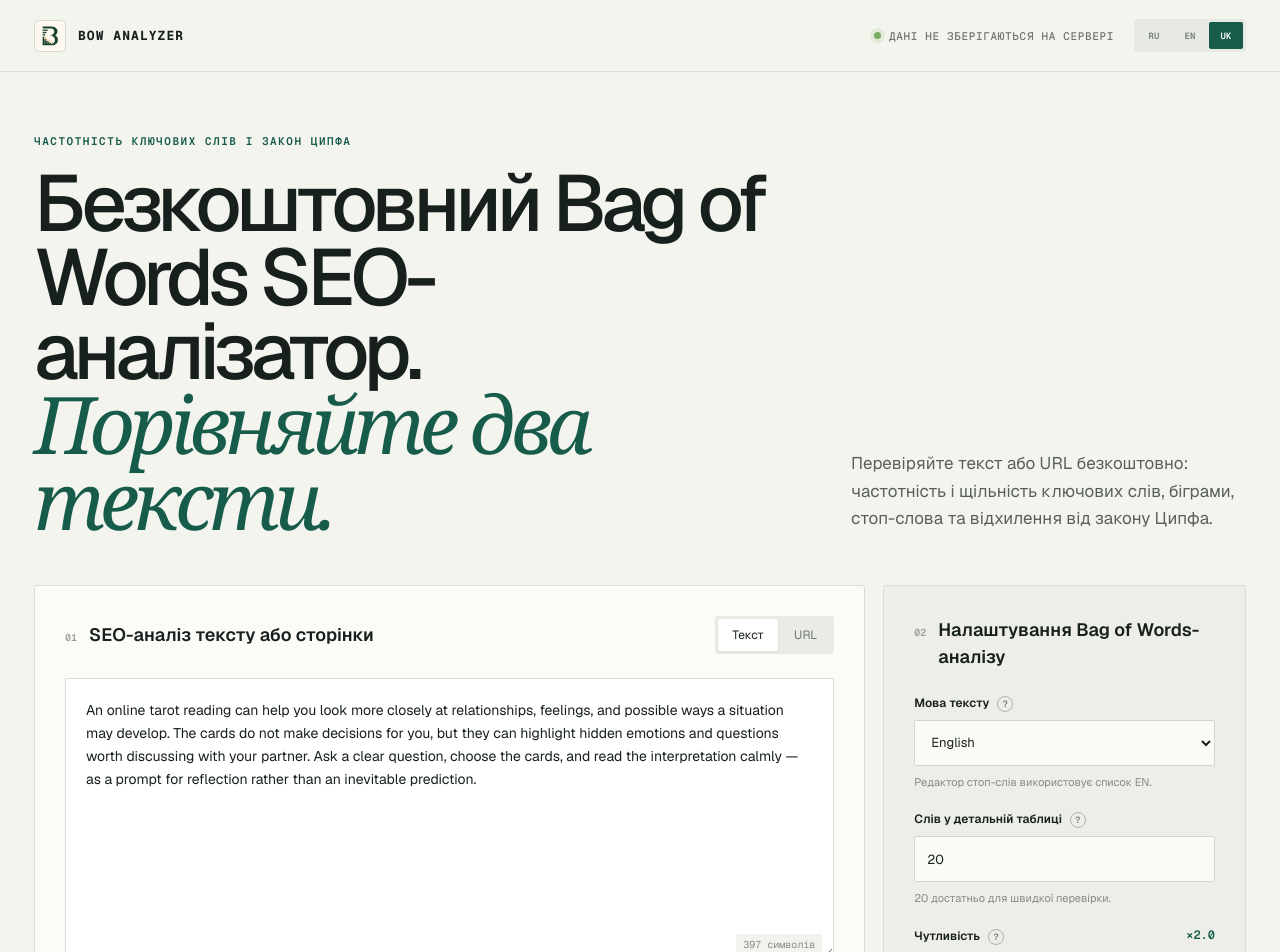
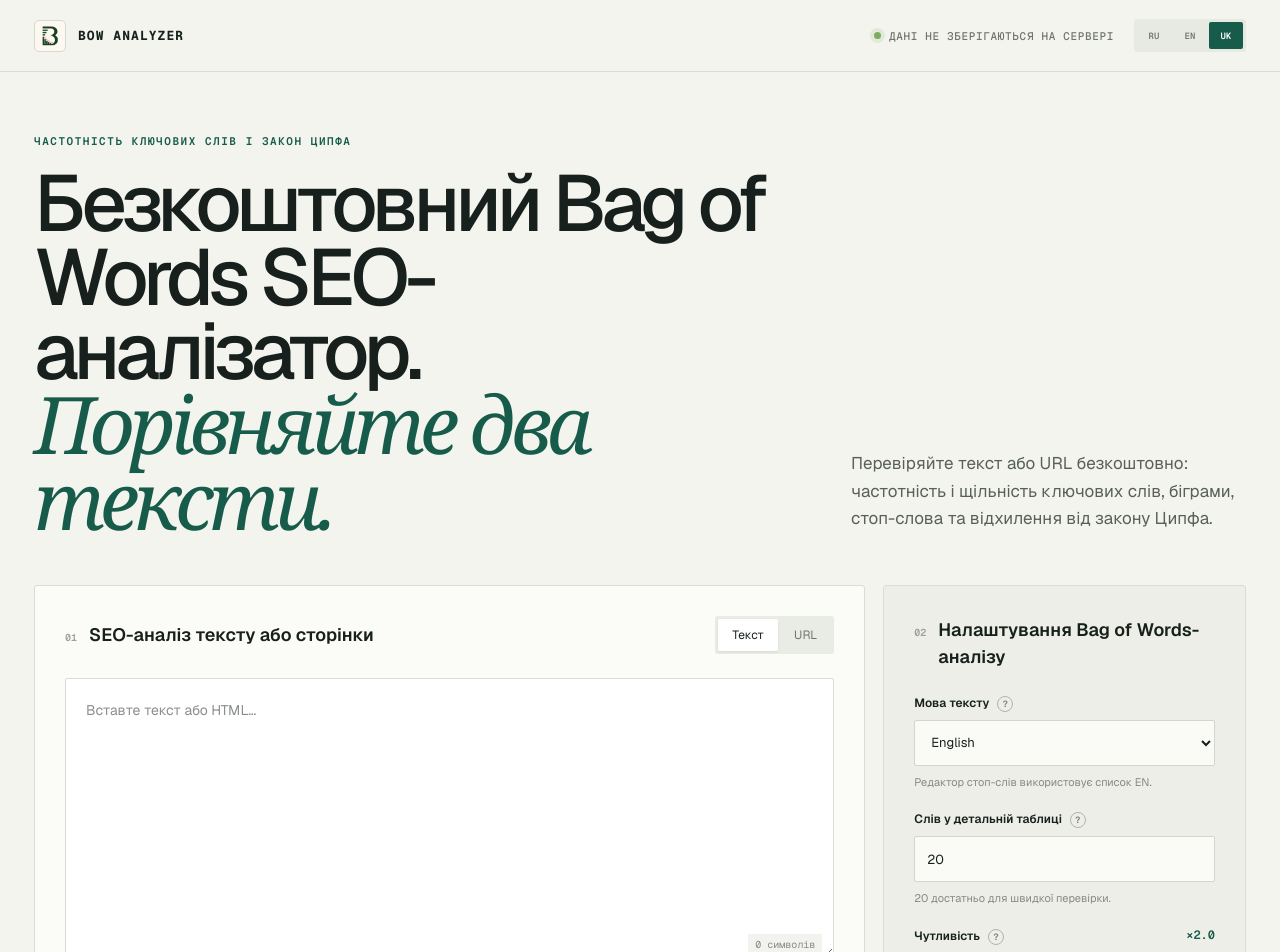
Before and after one commit to Tovt46/textanalysis.tools, a Next.js app: page /uk in a window 1280 px wide. Shown: the top 952 px of the page. Built offline with nearby package versions, Linux system fonts and the light colour scheme.

Commit message:
Remove default analyzer sample text

```diff
--- a/app/BowApp.tsx
+++ b/app/BowApp.tsx
@@ -20,7 +20,6 @@ const DEFAULT_STOPWORDS:Record<Lang,string> = {
   uk:"а, або, але, б, без, би, був, була, були, бути, в, вам, вас, ви, від, він, вона, вони, все, всіх, де, до, за, з, зі, й, і, із, його, її, їх, коли, ми, мене, мені, мною, на, над, не, ні, ним, нього, неї, о, по, про, під, при, та, так, ти, то, у, усе, це, цей, ця, ці, що, щоб, як",
   en:"a, an, and, are, as, at, be, been, by, for, from, had, has, have, he, her, hers, him, his, i, if, in, into, is, it, its, me, my, of, on, or, our, ours, she, so, that, the, their, them, they, this, to, us, was, we, were, what, when, where, which, who, why, will, with, you, your, yours",
 };
-const SAMPLE = `An online tarot reading can help you look more closely at relationships, feelings, and possible ways a situation may develop. The cards do not make decisions for you, but they can highlight hidden emotions and questions worth discussing with your partner. Ask a clear question, choose the cards, and read the interpretation calmly — as a prompt for reflection rather than an inevitable prediction.`;
 type T = (key:string, vars?:Record<string,string|number>)=>string;
 
 function Tip({ children }: { children:React.ReactNode }) {
@@ -110,8 +109,8 @@ function Comparison({ baseline, current, onClear, t, uiLang }: { baseline:SavedR
 const LANGUAGE_ROUTES: Record<UiLang,string> = { ru:"/ru", en:"/", uk:"/uk" };
 
 export default function BowApp({ uiLang }: { uiLang:UiLang }) {
-  const [sourceType,setSourceType]=useState<"text"|"url">("text"); const [source,setSource]=useState(SAMPLE);
-  const [language,setLanguage]=useState("en"); const [focus,setFocus]=useState("online tarot, relationships, feelings");
+  const [sourceType,setSourceType]=useState<"text"|"url">("text"); const [source,setSource]=useState("");
+  const [language,setLanguage]=useState("en"); const [focus,setFocus]=useState("");
   const [top,setTop]=useState(20); const [tolerance,setTolerance]=useState(2); const [keepStopwords,setKeepStopwords]=useState(false);
   const [stopwordEditorLang,setStopwordEditorLang]=useState<Lang>("en"); const [stopwordLists,setStopwordLists]=useState<Record<Lang,string>>(DEFAULT_STOPWORDS);
   const [result,setResult]=useState<Analysis|null>(null); const [baseline,setBaseline]=useState<SavedResult|null>(null);
@@ -135,7 +134,7 @@ export default function BowApp({ uiLang }: { uiLang:UiLang }) {
 
     <form className="workspace" onSubmit={analyze}>
       <section className="input-card">
-        <div className="section-head"><div><span>01</span><h2>{t("source")}</h2></div><div className="tabs"><button type="button" className={sourceType==="text"?"active":""} onClick={()=>{setSourceType("text");setSource(SAMPLE)}}>{t("text")}</button><button type="button" className={sourceType==="url"?"active":""} onClick={()=>{setSourceType("url");setSource("")}}>{t("url")}</button></div></div>
+        <div className="section-head"><div><span>01</span><h2>{t("source")}</h2></div><div className="tabs"><button type="button" className={sourceType==="text"?"active":""} onClick={()=>{setSourceType("text");setSource("")}}>{t("text")}</button><button type="button" className={sourceType==="url"?"active":""} onClick={()=>{setSourceType("url");setSource("")}}>{t("url")}</button></div></div>
         {sourceType==="text"?<div className="textarea-wrap"><textarea value={source} onChange={e=>setSource(e.target.value)} placeholder={t("textPlaceholder")}/><span>{source.length.toLocaleString(LOCALES[uiLang])} {t("chars")}</span></div>:<input className="url-input" type="url" value={source} onChange={e=>setSource(e.target.value)} placeholder="https://example.com/page" required/>}
         <label className="field wide"><span>{t("focus")} <Tip>{t("focusHelp")}</Tip></span><input value={focus} onChange={e=>setFocus(e.target.value)} placeholder="online tarot, relationships, feelings"/><small>{t("focusNote")}</small></label>
       </section>
```
